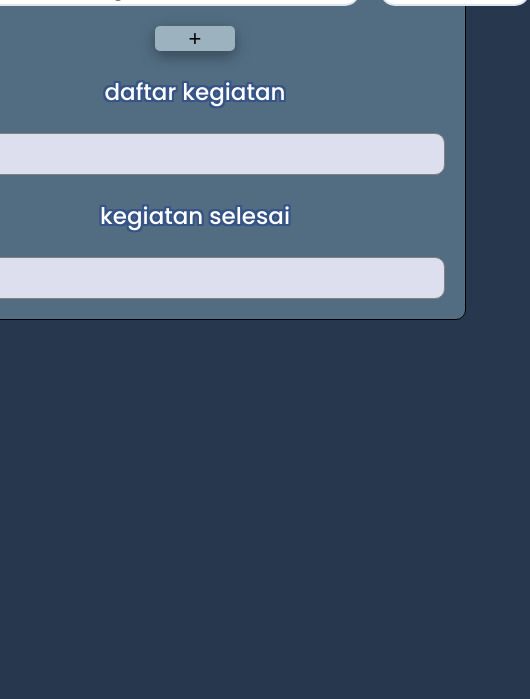
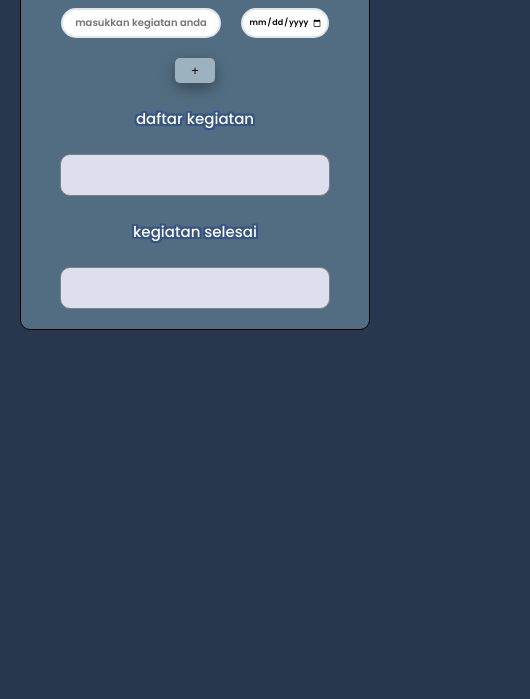
Before and after one commit to WillyRumapea/TODO-LIST-APP, a plain HTML site: page index.html in a window 390 px wide. Shown: the part 145-844 px from the top of the page, 530 px wide, since content can reach past the window. Drawn offline with nearby package versions, Linux system fonts and the light colour scheme; a web font is replaced by a local one.

Commit message:
menambahkan media query untuk tampilan mobile handphone

```diff
--- a/css/style.css
+++ b/css/style.css
@@ -160,3 +160,65 @@ label {
   border-radius: 20px;
   padding-right: 10px;
 }
+
+@media screen and (max-width: 480px) {
+  main#container {
+    margin-top: 3rem;
+    max-width: 350px;
+  }
+
+  h1 {
+    font-size: 23px;
+  }
+
+  .kegiatan {
+    width: 160px;
+    font-size: 10px;
+    font-weight: 600;
+  }
+
+  .waktu {
+    width: 88px;
+    font-size: 8px;
+    padding: 4px;
+    font-weight: 600;
+  }
+
+  button {
+    width: 40px;
+    font-size: 13px;
+  }
+
+  button:active {
+    background-color: #2d2d2d;
+    color: #efefef;
+    box-shadow: rgba(255, 255, 255, 0.85) 0px 5px 15px;
+    transform: translateY(2px) translateX(0.5px);
+  }
+
+  label {
+    font-size: 15px;
+  }
+
+  #daftar-kegiatan {
+    width: 270px;
+  }
+
+  .listKegiatan {
+    width: 100px;
+    height: 35px;
+    font-size: 10px;
+    padding: 8px;
+  }
+
+  .waktuKegiatan {
+    width: 50px;
+    height: 35px;
+    font-size: 8px;
+    padding: 8px;
+  }
+
+  .kegiatan-selesai {
+    width: 270px;
+  }
+}
--- a/index.html
+++ b/index.html
@@ -11,7 +11,7 @@
     <link rel="preconnect" href="https://fonts.googleapis.com" />
     <link rel="preconnect" href="https://fonts.gstatic.com" crossorigin />
     <link
-      href="https://fonts.googleapis.com/css2?family=Akshar&family=Amatic+SC:wght@700&family=Montserrat:wght@300;400;600&family=Pacifico&family=Poppins:wght@200;400;500&family=Sora:wght@600&display=swap"
+      href="https://fonts.googleapis.com/css2?family=Akshar&family=Amatic+SC:wght@700&family=Montserrat:wght@300;400;600&family=Pacifico&family=Poppins:wght@200;400;500;600&family=Sora:wght@600&display=swap"
       rel="stylesheet"
     />
     <!-- my fonts -->
--- a/js/script.js
+++ b/js/script.js
@@ -30,6 +30,7 @@ tambahKegiatan.addEventListener("click", () => {
 
     // tombol edit
     edit.innerHTML = "edit";
+    edit.style.marginTop = "5px";
 
     // atur display menjadi flex agar rapi
     subKegiatan.style.display = "flex";
```
